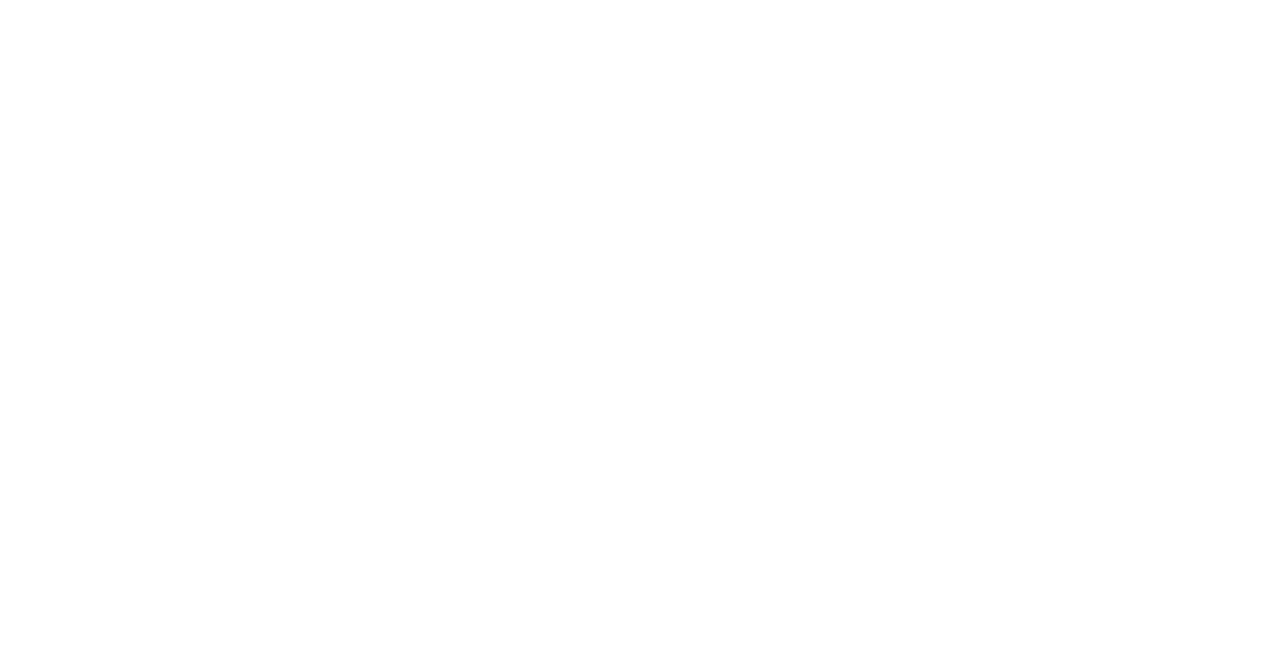
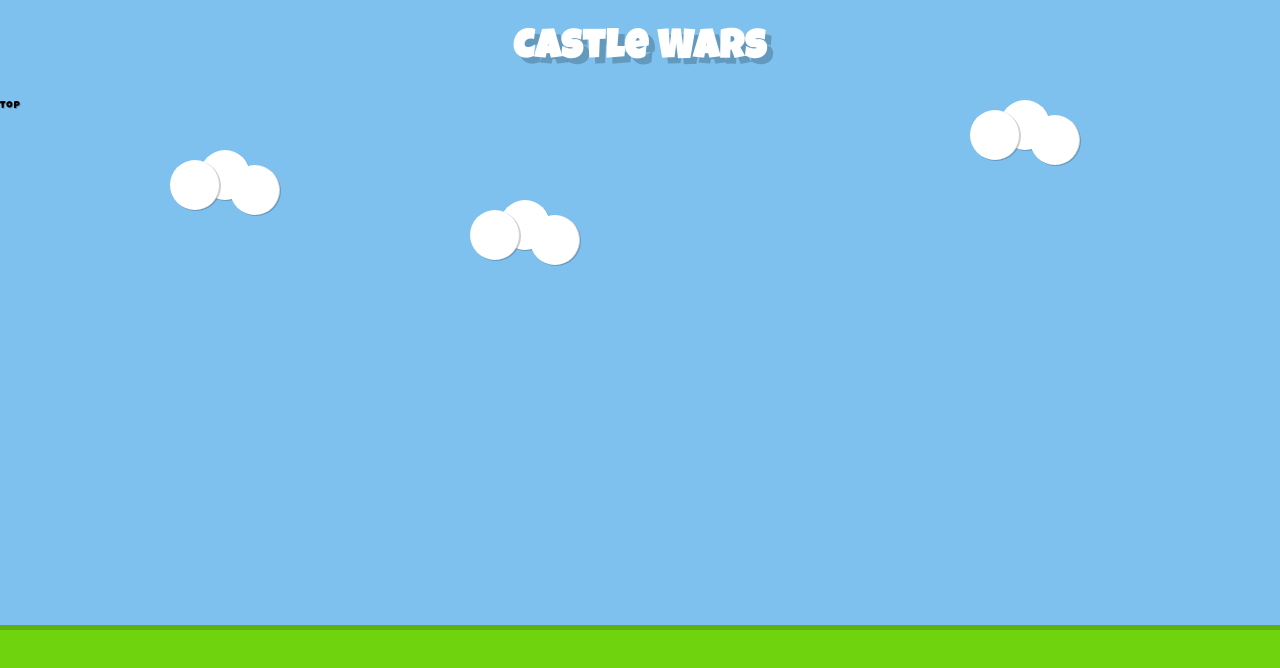
Before and after one commit to AlexanderMelox/Castle-Wars, a Vue app: page / in a window 1280 px wide. Shown: the top 668 px of the page. Built offline with nearby package versions, Linux system fonts and the light colour scheme.

Commit message:
added the battlefield and happy little clouds

```diff
--- a/public/index.html
+++ b/public/index.html
@@ -1,12 +1,16 @@
 <!DOCTYPE html>
 <html lang="en">
+
 <head>
   <meta charset="utf-8">
   <meta http-equiv="X-UA-Compatible" content="IE=edge">
   <meta name="viewport" content="width=device-width,initial-scale=1.0">
   <link rel="icon" href="<%= BASE_URL %>favicon.ico">
-    <title>castle-wars</title>
+  <link href="https://fonts.googleapis.com/css?family=Luckiest+Guy" rel="stylesheet">
+  <link rel="stylesheet" href="main.css">
+  <title>Castle Wars</title>
 </head>
+
 <body>
   <noscript>
     <strong>We're sorry but castle-wars doesn't work properly without JavaScript enabled. Please enable it to continue.</strong>
@@ -14,4 +18,5 @@
   <div id="app"></div>
   <!-- built files will be auto injected -->
 </body>
+
 </html>
--- /dev/null
+++ b/public/main.css
@@ -0,0 +1,34 @@
+/* Global Variables */
+:root {
+  /* Colors */
+  --color-sky: #7ec0ee;
+  --color-grass: #6fd40e;
+  --color-grass-border: #5eb10e;
+  --color-white: #fff;
+  /* Text */
+  --text-shadow: 6px 6px 0px rgba(0,0,0,0.2);
+  --text-shadow--small: 1px 1px 0px rgba(0,0,0,0.2);
+
+  /* Box shadows */
+  --box-shadow: 1px 1px 0px rgba(0,0,0,0.2);
+}
+
+*,
+*::before,
+*::after {
+  margin: 0;
+  padding: 0;
+  box-sizing: inherit;
+}
+
+html {
+  font-size: 62.5% /* sets 1rem = 10px */
+}
+
+body {
+  box-sizing: border-box;
+  line-height: 1.3;
+  font-family: 'Luckiest Guy', cursive;
+  letter-spacing: 1px;
+  text-shadow: var(--text-shadow--small);
+}
--- a/src/App.vue
+++ b/src/App.vue
@@ -1,13 +1,32 @@
 <template>
-  <div id="app"></div>
+  <div id="app">
+    <Clouds/>
+    <Header/>
+    <BattleField/>
+  </div>
 </template>
 
 <script>
 import cards from "./data/cards";
-console.log(cards);
+import Header from "./components/Header.vue";
+import Clouds from "./components/Clouds.vue";
+import BattleField from "./components/BattleField.vue";
 
-export default {};
+export default {
+  components: {
+    Header,
+    BattleField,
+    Clouds
+  }
+};
 </script>
 
 <style>
+#app {
+  display: grid;
+  grid-template-rows: 10rem calc(100vh - 10rem);
+  grid-template-areas:
+    "header"
+    "battlefield";
+}
 </style>
--- /dev/null
+++ b/src/components/BattleField.vue
@@ -0,0 +1,27 @@
+<template>
+  <div class="battlefield">
+    <div class="battlefield__top">top</div>
+    <div class="battlefield__bottom"></div>
+  </div>
+</template>
+
+<script>
+export default {};
+</script>
+
+<style scoped>
+.battlefield {
+  grid-area: battlefield;
+  display: grid;
+  grid-template-rows: 3fr 1fr;
+}
+
+.battlefield__top {
+  background-color: var(--color-sky);
+}
+
+.battlefield__bottom {
+  border-top: 5px solid var(--color-grass-border);
+  background-color: var(--color-grass);
+}
+</style>
--- /dev/null
+++ b/src/components/Clouds.vue
@@ -0,0 +1,68 @@
+<template>
+  <div class="clouds">
+    <div class="cloud-1" :style></div>
+    <div class="cloud-2"></div>
+    <div class="cloud-3"></div>
+  </div>
+</template>
+
+<script>
+export default {};
+</script>
+
+<style scoped>
+.clouds > * {
+  display: block;
+  position: fixed;
+  border-radius: 100%;
+  width: 5rem;
+  height: 5rem;
+  background-color: var(--color-white);
+  box-shadow: var(--box-shadow);
+  z-index: 5;
+}
+
+.clouds > *::before {
+  position: absolute;
+  display: block;
+  box-shadow: var(--box-shadow);
+  content: "";
+  width: 5rem;
+  height: 5rem;
+  border-radius: 100%;
+  border-right: 1px solid lightgray;
+  background-color: var(--color-white);
+  top: 1rem;
+  left: -3rem;
+}
+
+.clouds > *::after {
+  position: absolute;
+  display: block;
+  box-shadow: var(--box-shadow);
+  content: "";
+  width: 5rem;
+  height: 5rem;
+  border-radius: 100%;
+  border-right: 1px solid lightgray;
+  background-color: var(--color-white);
+  top: 1.5rem;
+  left: 3rem;
+  z-index: -100;
+}
+
+.cloud-1 {
+  top: 15rem;
+  left: 20rem;
+}
+
+.cloud-2 {
+  top: 10rem;
+  left: 100rem;
+}
+
+.cloud-3 {
+  top: 20rem;
+  left: 50rem;
+}
+</style>
--- /dev/null
+++ b/src/components/Header.vue
@@ -0,0 +1,25 @@
+<template>
+  <header class="header">
+    <h1 class="header__title">Castle Wars</h1>
+  </header>
+</template>
+
+<script>
+export default {};
+</script>
+
+<style scoped>
+.header {
+  grid-area: header;
+  padding: 3rem 0;
+  background-color: var(--color-sky);
+  text-align: center;
+}
+
+.header__title {
+  font-size: 4rem;
+  color: var(--color-white);
+  line-height: 1;
+  text-shadow: var(--text-shadow);
+}
+</style>
```
Lines whose indentation alone changed are shown as unchanged.
